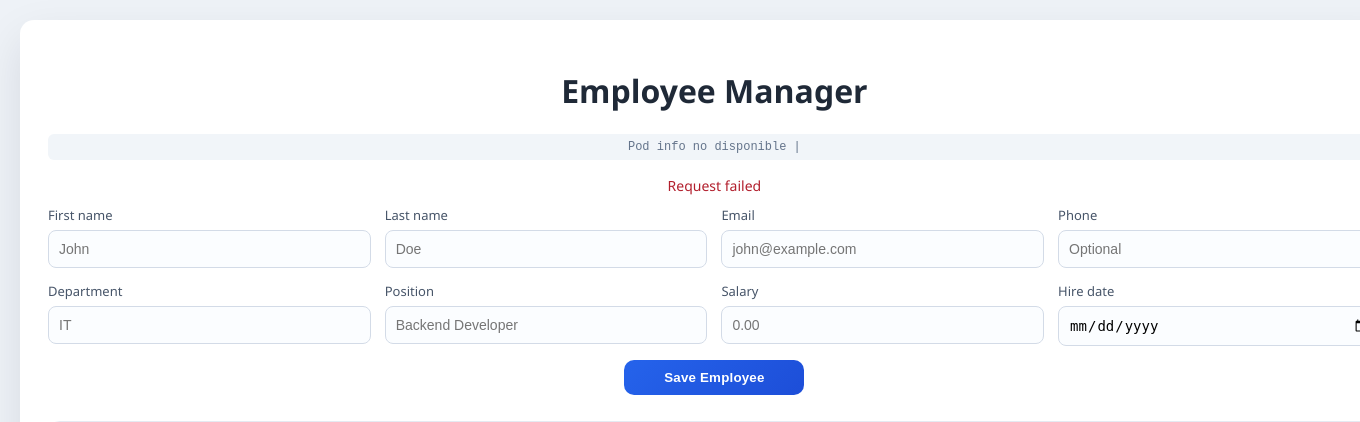
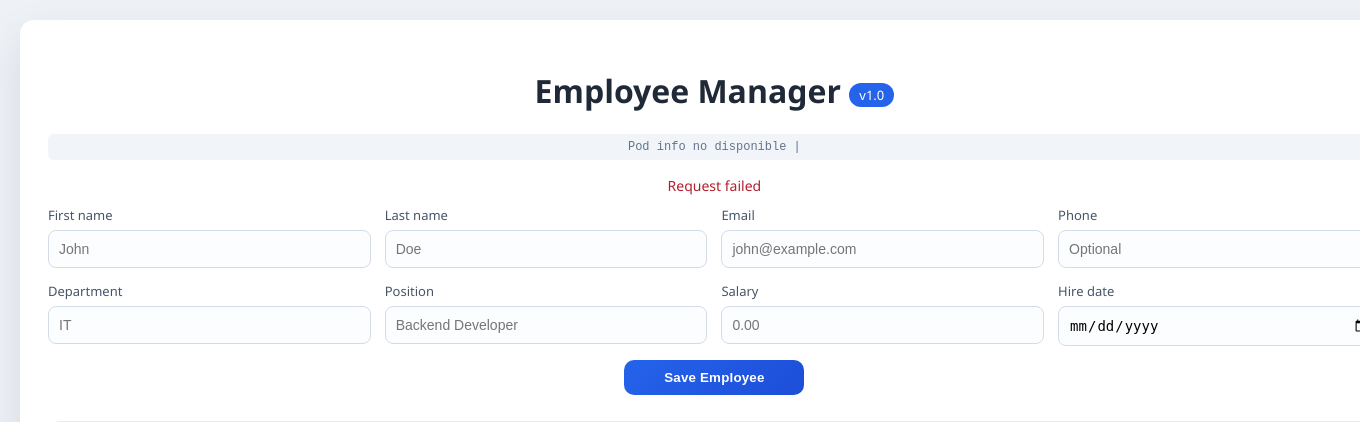
Before and after one commit to Davidaguilar03/employee-visual-service, a Spring Boot app: page / in a window 1360 px wide; the page is wider, and only the part inside the window is pictured. Shown: the top 422 px of that part. Run offline with Spring Boot 4, Linux system fonts and the light colour scheme; some libraries are stand-ins or nearby versions.

Commit message:
feat: version 1.0 con badge azul

```diff
--- a/src/main/resources/static/index.html
+++ b/src/main/resources/static/index.html
@@ -8,7 +8,7 @@
 </head>
 <body>
 <div class="container">
-    <h1>Employee Manager</h1>
+    <h1>Employee Manager <span class="version-badge">v1.0</span></h1>
     <div id="pod-info" class="pod-info">
         <span id="pod-name">Cargando...</span> |
         <span id="node-name"></span>
--- a/src/main/resources/static/style.css
+++ b/src/main/resources/static/style.css
@@ -208,3 +208,12 @@
     margin-bottom: 16px;
     font-family: 'Courier New', monospace;
 }
+.version-badge {
+    background: #2563eb;
+    color: white;
+    font-size: 13px;
+    padding: 3px 10px;
+    border-radius: 20px;
+    vertical-align: middle;
+    font-weight: 500;
+}
```
